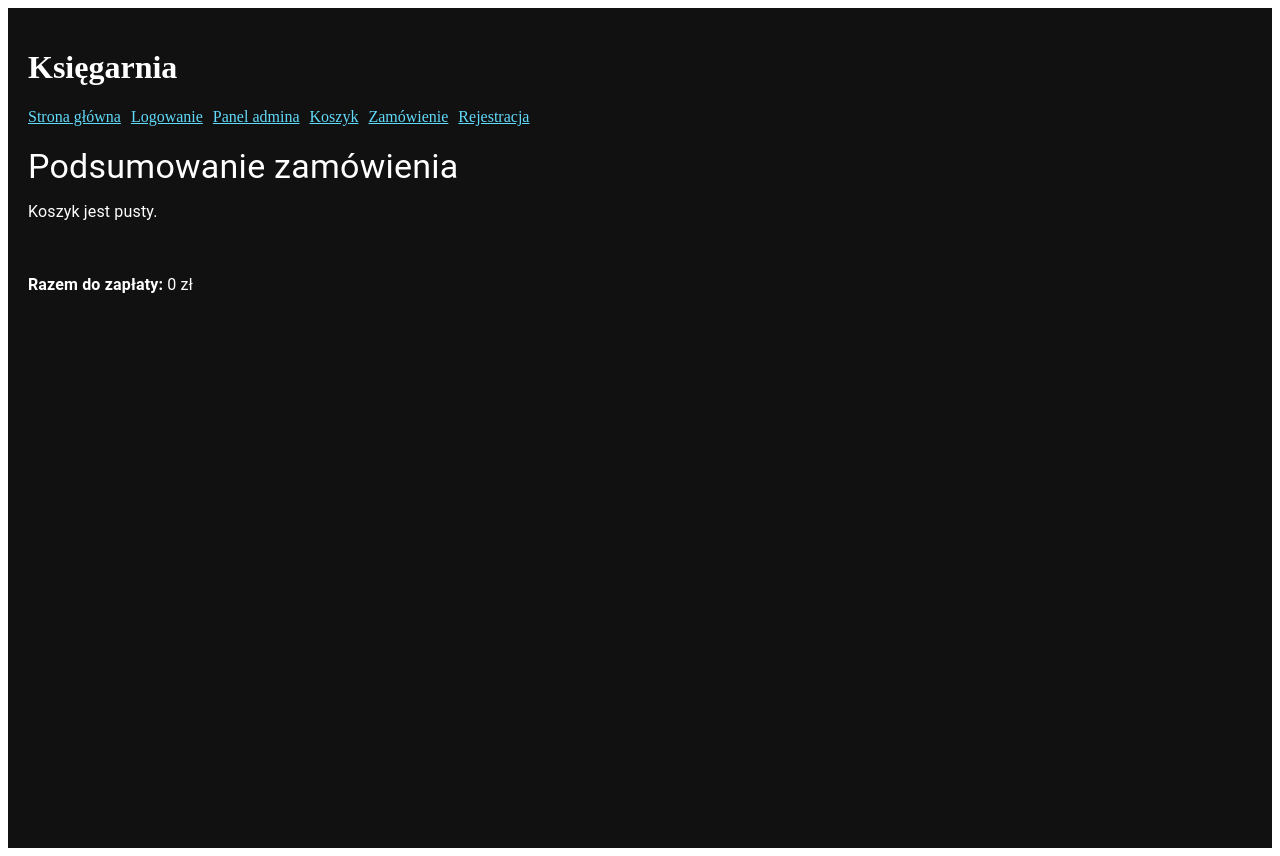
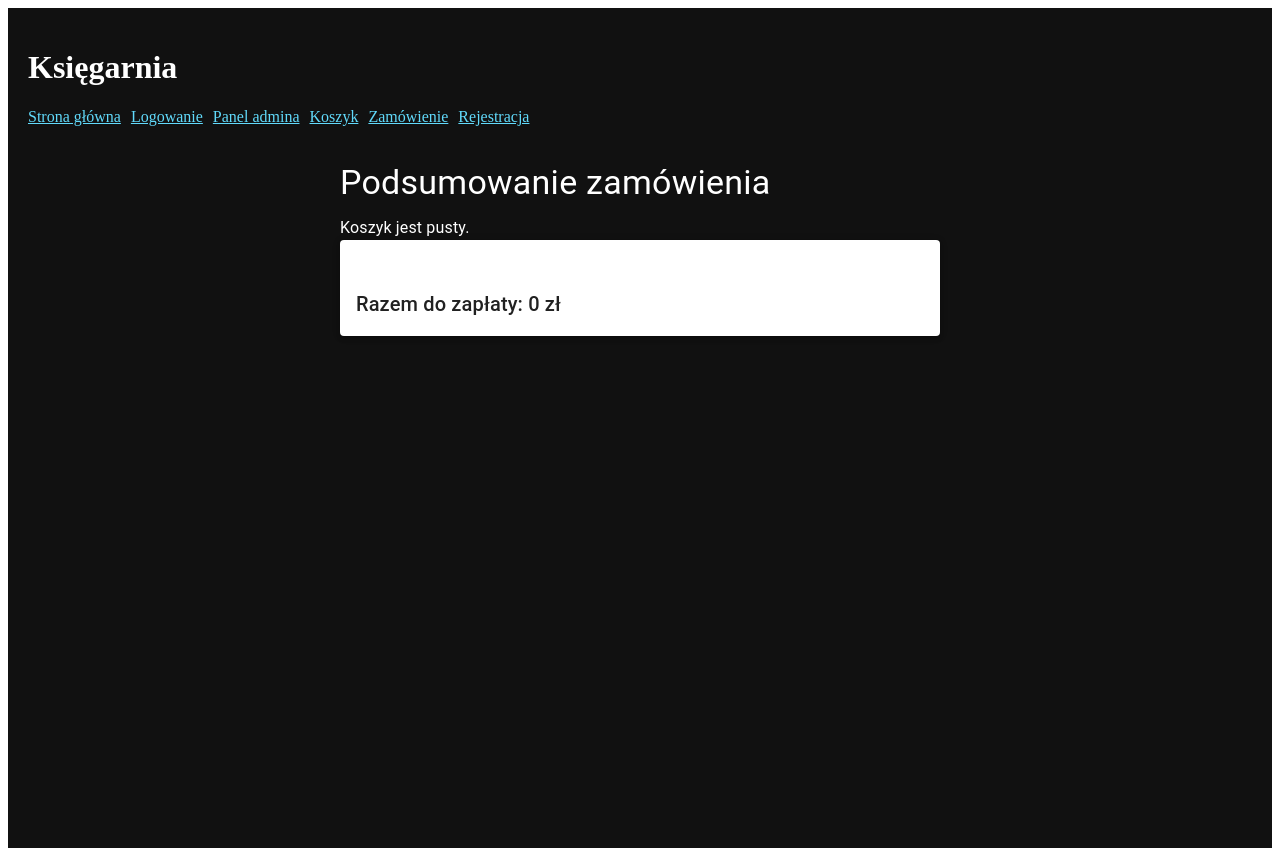
Before and after one commit to Kacperrk/projekt-frontend-backend, a React (Create React App) app in the folder my-app/: page /zamowienie in a window 1280 px wide. Built offline with nearby package versions, Linux system fonts and the light colour scheme.

Commit message:
Stylizacja i responsywny layout podsumowania zamówienia

```diff
--- a/my-app/src/components/OrderSummary.tsx
+++ b/my-app/src/components/OrderSummary.tsx
@@ -3,7 +3,17 @@ import { useSelector, useDispatch } from 'react-redux';
 import { RootState } from '../store';
 import { clearBasket } from '../slices/basketSlice';
 import { useNavigate } from 'react-router-dom';
-import { Button, Typography, List, ListItem, Divider } from '@mui/material';
+
+import {
+  Box,
+  Typography,
+  Button,
+  List,
+  ListItem,
+  ListItemText,
+  Divider,
+  Paper,
+} from '@mui/material';
 
 const OrderSummary = () => {
   const products = useSelector((state: RootState) => state.basket.products);
@@ -19,8 +29,10 @@ const OrderSummary = () => {
   };
 
   return (
-    <div>
-      <Typography variant="h4" gutterBottom>Podsumowanie zamówienia</Typography>
+    <Box sx={{ maxWidth: '600px', margin: '0 auto', padding: 2 }}>
+      <Typography variant="h4" gutterBottom>
+        Podsumowanie zamówienia
+      </Typography>
 
       {products.length === 0 && !confirmed && (
         <Typography>Koszyk jest pusty.</Typography>
@@ -31,18 +43,24 @@ const OrderSummary = () => {
           <strong>Dziękujemy za zamówienie!</strong> Zostaniesz przekierowany na stronę główną.
         </Typography>
       ) : (
-        <>
+        <Paper elevation={3} sx={{ padding: 2 }}>
           <List>
-            {products.map(product => (
-              <ListItem key={product.id} disableGutters>
-                {product.title} – {product.author} – {product.price} zł × {product.quantity}
-              </ListItem>
+            {products.map((product) => (
+              <React.Fragment key={product.id}>
+                <ListItem disableGutters>
+                  <ListItemText
+                    primary={`${product.title} – ${product.author}`}
+                    secondary={`Cena: ${product.price} zł × ${product.quantity}`}
+                  />
+                </ListItem>
+                <Divider />
+              </React.Fragment>
             ))}
           </List>
 
-          <Divider sx={{ my: 2 }} />
-
-          <Typography><strong>Razem do zapłaty:</strong> {total} zł</Typography>
+          <Typography variant="h6" sx={{ mt: 2 }}>
+            Razem do zapłaty: {total} zł
+          </Typography>
 
           {products.length > 0 && (
             <Button
@@ -54,9 +72,9 @@ const OrderSummary = () => {
               Złóż zamówienie
             </Button>
           )}
-        </>
+        </Paper>
       )}
-    </div>
+    </Box>
   );
 };
 
```
